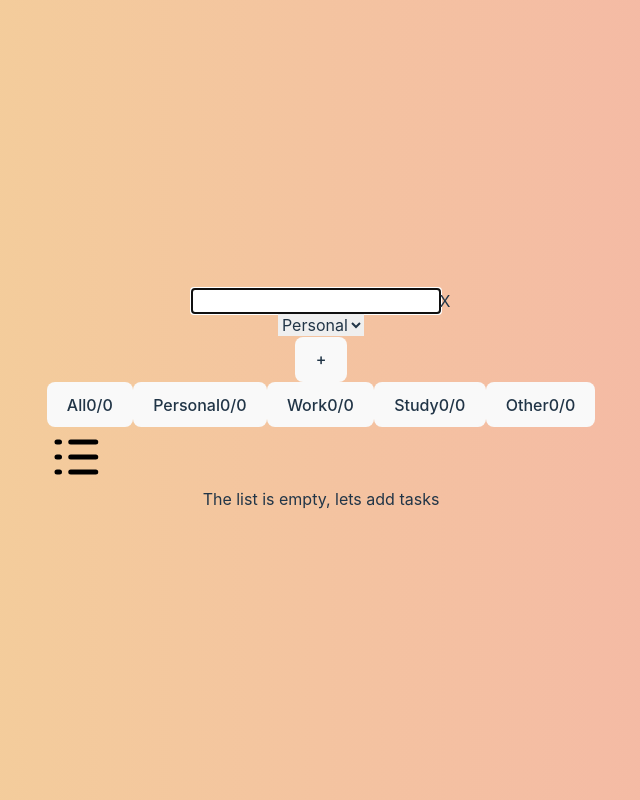
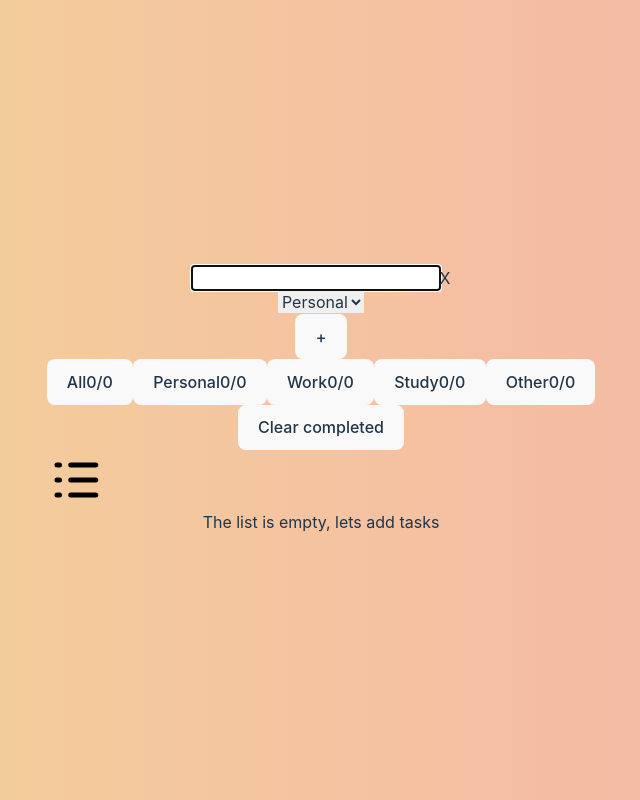
Before and after one commit to aehamdy/Todomoro, a React (Vite) app: page / in a window 1280 px wide. Shown: the whole page, without its empty margins (319-959 px from the left). Built offline with nearby package versions, Linux system fonts and the light colour scheme.

Commit message:
feat: clear button to clear all checked todos

```diff
--- a/src/App.jsx
+++ b/src/App.jsx
@@ -28,7 +28,7 @@ export default App;
  # [x] focus on input when enter the app and after adding a task
  # [x] show number of tasks of each category 4(done)/8(category tasks)
  # [x] FIX: number of toods change when click on any category button!
- # [ ] clear all completed todos of all categories button
+ # [ ] clear all completed todos button
  # [ ] clear all checked todos of the selected category button
  # [ ] a flag that displays a number of left todos
 
--- a/src/components/CategorySelection.jsx
+++ b/src/components/CategorySelection.jsx
@@ -15,6 +15,7 @@ function CategorySelection(props) {
   //     const length = todos.filter((todo) => todo[categoryType] === phrase).length;
   //     return length;
   //   };
+  console.log(localStorage.getItem(LOCAL_STORAGE_KEY));
 
   const allTodos = JSON.parse(localStorage.getItem(LOCAL_STORAGE_KEY)) || [];
 
--- /dev/null
+++ b/src/components/ClearButton.jsx
@@ -0,0 +1,29 @@
+/* eslint-disable react/prop-types */
+import { LOCAL_STORAGE_KEY } from "./InputForm";
+
+function ClearButton(props) {
+  const { save, setTodos } = props;
+
+  const handleClear = () => {
+    const allTodos =
+      localStorage.getItem(LOCAL_STORAGE_KEY) &&
+      JSON.parse(localStorage.getItem(LOCAL_STORAGE_KEY));
+
+    console.log({ allTodos: allTodos });
+
+    const uncheckedTodos = allTodos.filter((todo) => todo.isChecked === false);
+
+    console.log({ filteredTodos: uncheckedTodos });
+
+    setTodos(uncheckedTodos);
+    save(uncheckedTodos);
+  };
+
+  return (
+    <button type="button" onClick={handleClear}>
+      Clear completed
+    </button>
+  );
+}
+
+export default ClearButton;
--- a/src/components/LeftTodos.jsx
+++ b/src/components/LeftTodos.jsx
@@ -1,7 +1,11 @@
+import ClearButton from "./ClearButton";
+
 /* eslint-disable react/prop-types */
 function LeftTodos(props) {
-  const { handleLeftTodos } = props;
+  const { handleLeftTodos, save, setTodos } = props;
   return (
+    <section>
+      <div>
         <p>
           {handleLeftTodos === 1
             ? `${handleLeftTodos} todo left`
@@ -9,6 +13,11 @@ function LeftTodos(props) {
             ? `${handleLeftTodos} todos left`
             : ""}
         </p>
+      </div>
+      <div>
+        <ClearButton save={save} setTodos={setTodos} />
+      </div>
+    </section>
   );
 }
 
--- a/src/components/List.jsx
+++ b/src/components/List.jsx
@@ -115,7 +115,7 @@ function List(props) {
         todos={todos}
         handleLeftTodos={handleLeftTodos}
       />
-      <LeftTodos handleLeftTodos={leftTodos} />
+      <LeftTodos handleLeftTodos={leftTodos} save={save} setTodos={setTodos} />
       {todos.length < 1 ? (
         <>
           <img
```
Lines whose indentation alone changed are shown as unchanged.
